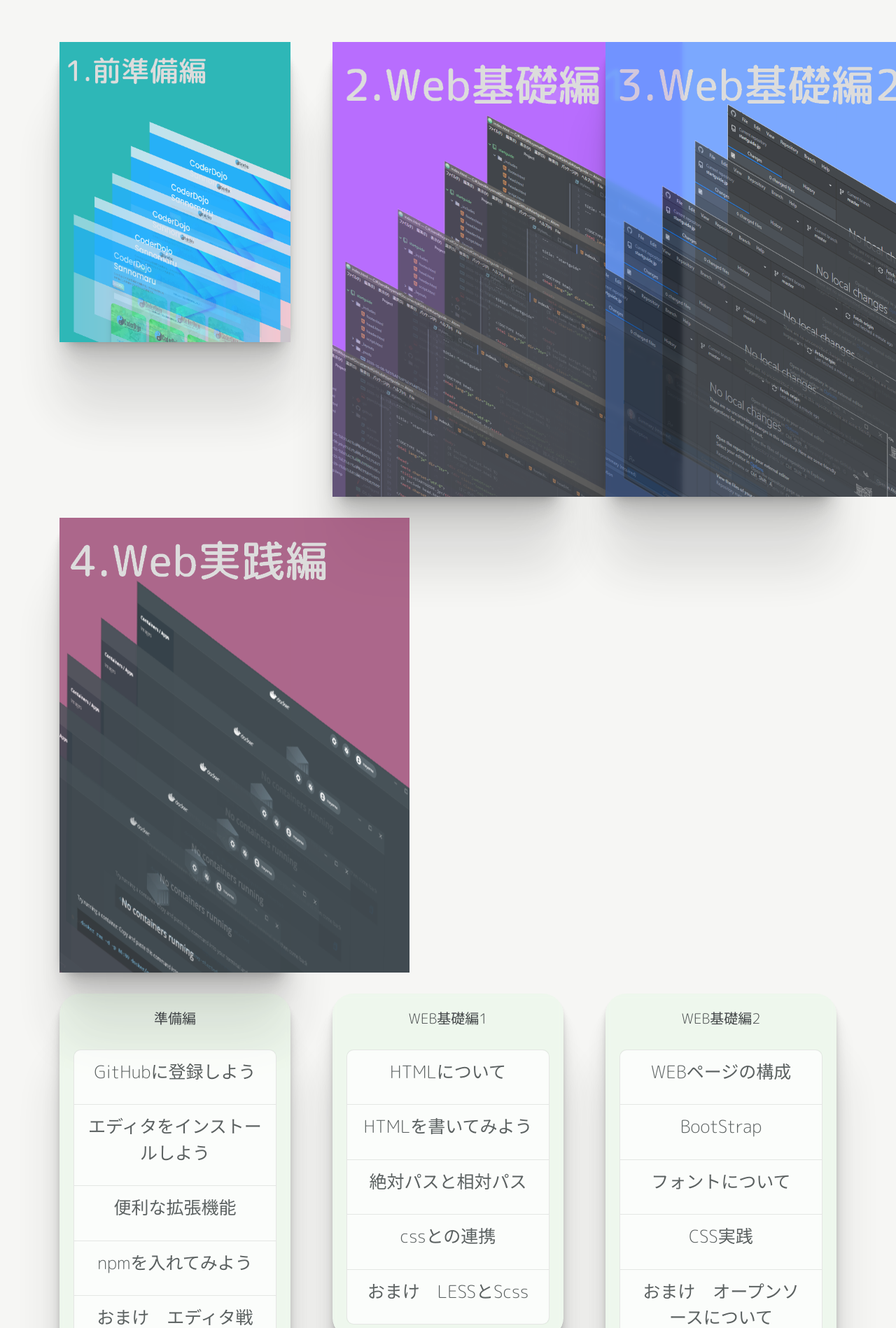
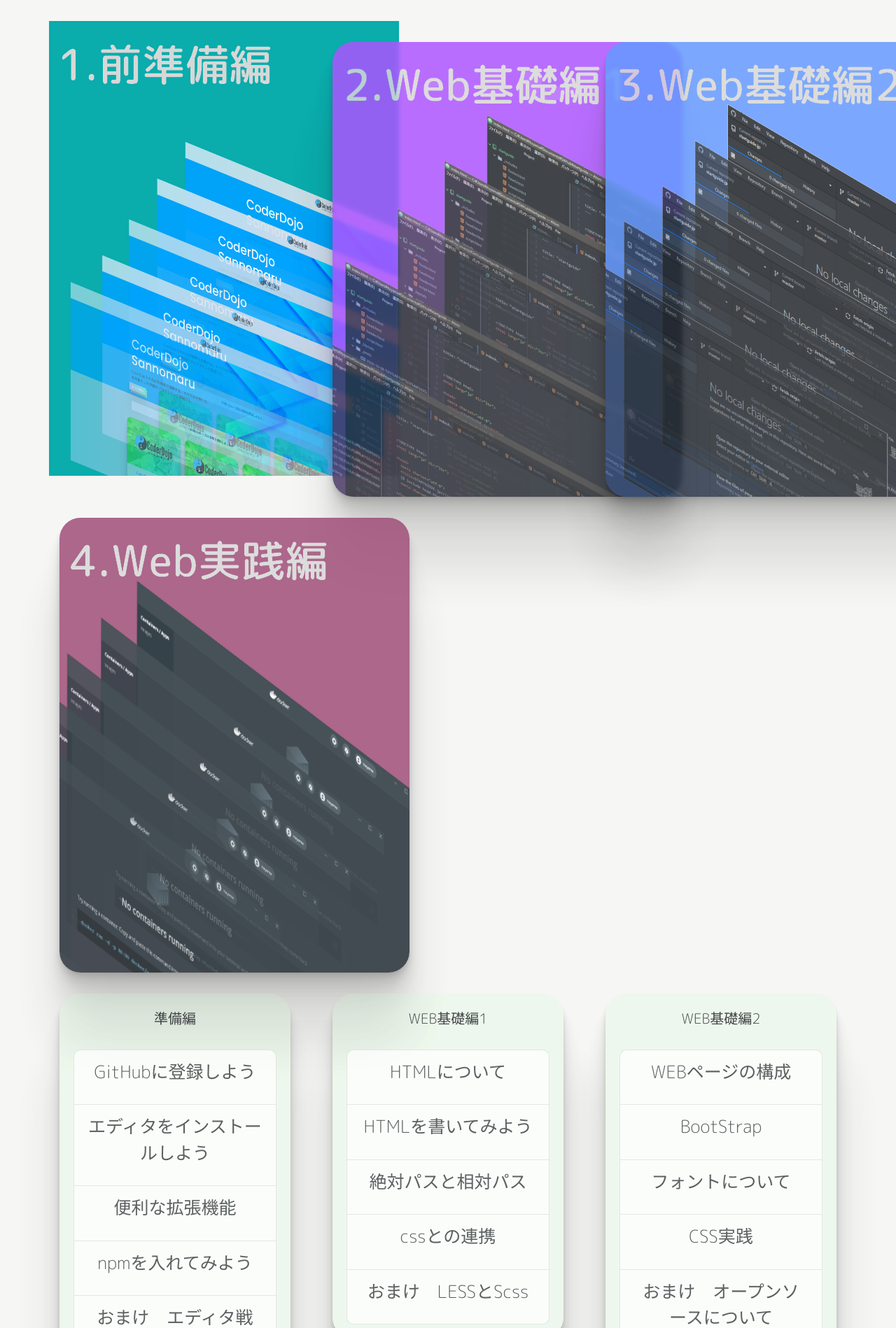
Before and after one commit to startguide/startguide.jp, a Jekyll site: the page built from index.html, in a window 1280 px wide. Shown: the part 560-2458 px from the top of the page at 70% size. Built offline with Jekyll 4.4.1, drawn with Linux system fonts in a browser that asks for light colours.

Commit message:
Update index.html

```diff
--- a/index.html
+++ b/index.html
@@ -38,32 +38,32 @@
     <div class="row">
       <div class="card-deck">
         <div class="col-md-4">
-          <div class="card">
-            <img src="media/book1.png" alt="1.前準備編"　class="book">
+          <div class="">
+            <img src="media/book1.png" alt="1.前準備編"　class="book card">
 
           </div>
 
         </div>
 
         <div class="col-md-4">
-          <div class="card">
-            <img src="media/book2.png" alt="2.Web基礎編1" class="book">
+          <div class="">
+            <img src="media/book2.png" alt="2.Web基礎編1" class="book card">
 
           </div>
 
         </div>
 
         <div class="col-md-4">
-          <div class="card">
-            <img src="media/book3.png" alt="3.Web基礎編2" class="book">
+          <div class="">
+            <img src="media/book3.png" alt="3.Web基礎編2" class="book card">
 
           </div>
 
         </div>
 
         <div class="col-md-4">
-          <div class="card">
-            <img src="media/book4.png" alt="4.Web実践編" class="book">
+          <div class="">
+            <img src="media/book4.png" alt="4.Web実践編" class="book card">
 
           </div>
 
```
